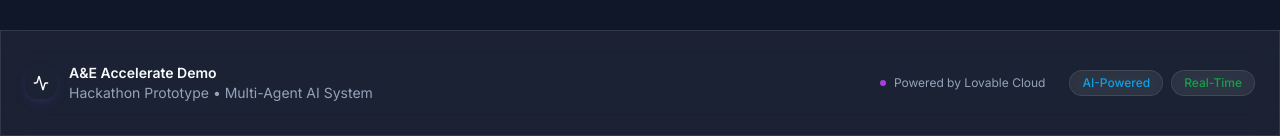
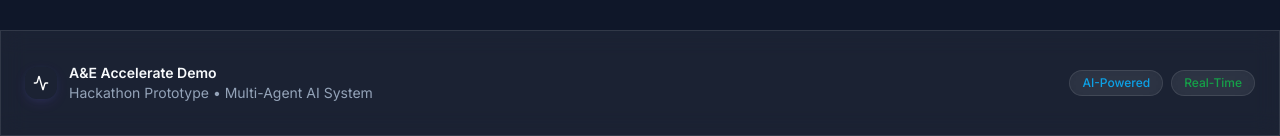
Before and after one commit to FHL-08/gridlock-solver-ai, a React (Vite) app: page / in a window 1280 px wide. Shown: the part 1626-1762 px from the top of the page. Built offline with nearby package versions, Linux system fonts and the light colour scheme; the HTML template or start-up script is replaced by a standard one.

Commit message:
Remove "Powered by Lovable Cloud" text
Remove the "Powered by Lovable Cloud" text from the footer in the Index page.

```diff
--- a/src/pages/Index.tsx
+++ b/src/pages/Index.tsx
@@ -245,15 +245,9 @@ const Index = () => {
               </div>
             </div>
 
-            <div className="flex items-center gap-6">
-              <div className="flex items-center gap-2 text-xs text-muted-foreground">
-                <div className="w-1.5 h-1.5 rounded-full bg-primary animate-pulse" />
-                <span>Powered by Lovable Cloud</span>
-              </div>
-              <div className="flex gap-2">
-                <div className="px-3 py-1 glass rounded-full text-xs font-medium text-accent">AI-Powered</div>
-                <div className="px-3 py-1 glass rounded-full text-xs font-medium text-success">Real-Time</div>
-              </div>
+            <div className="flex gap-2">
+              <div className="px-3 py-1 glass rounded-full text-xs font-medium text-accent">AI-Powered</div>
+              <div className="px-3 py-1 glass rounded-full text-xs font-medium text-success">Real-Time</div>
             </div>
           </div>
         </div>
```
